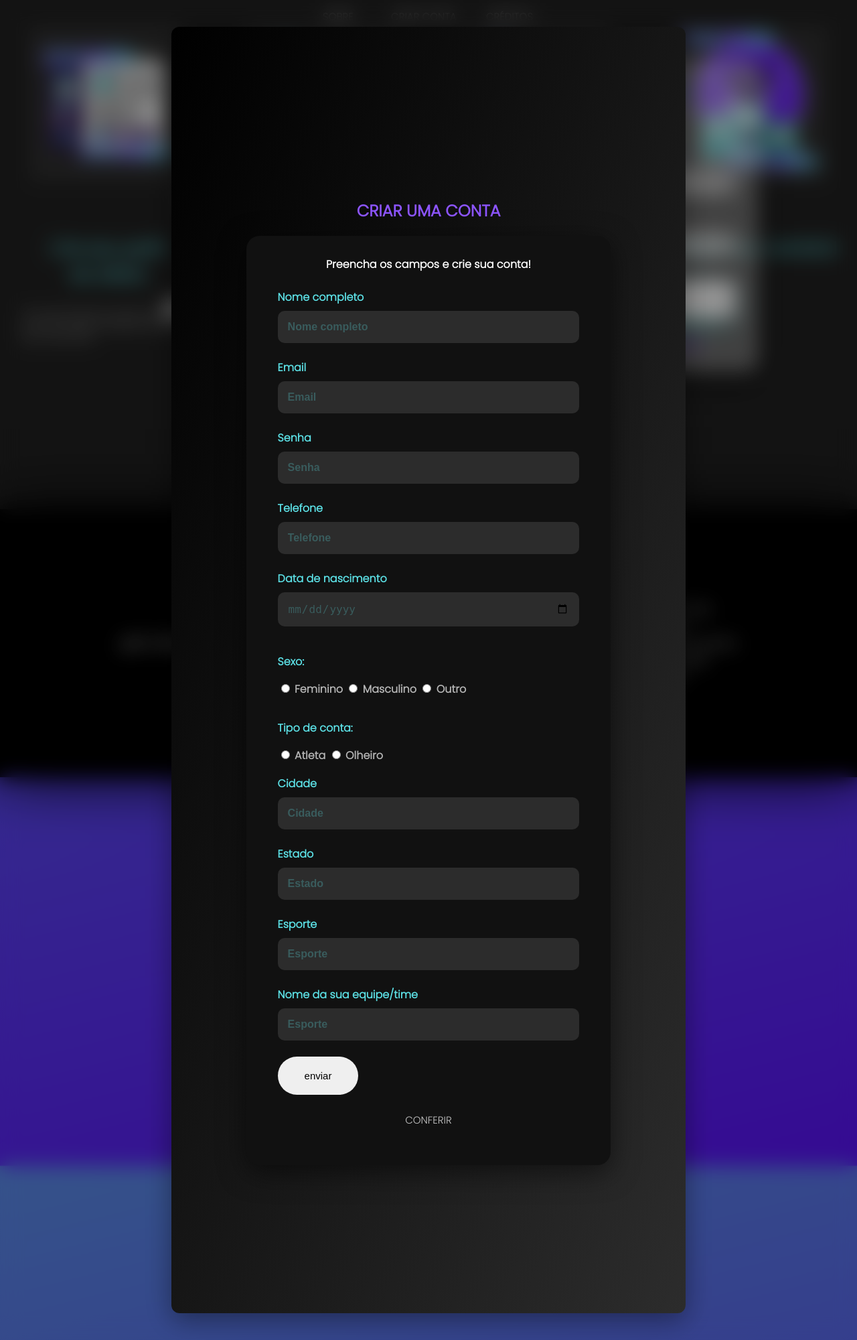
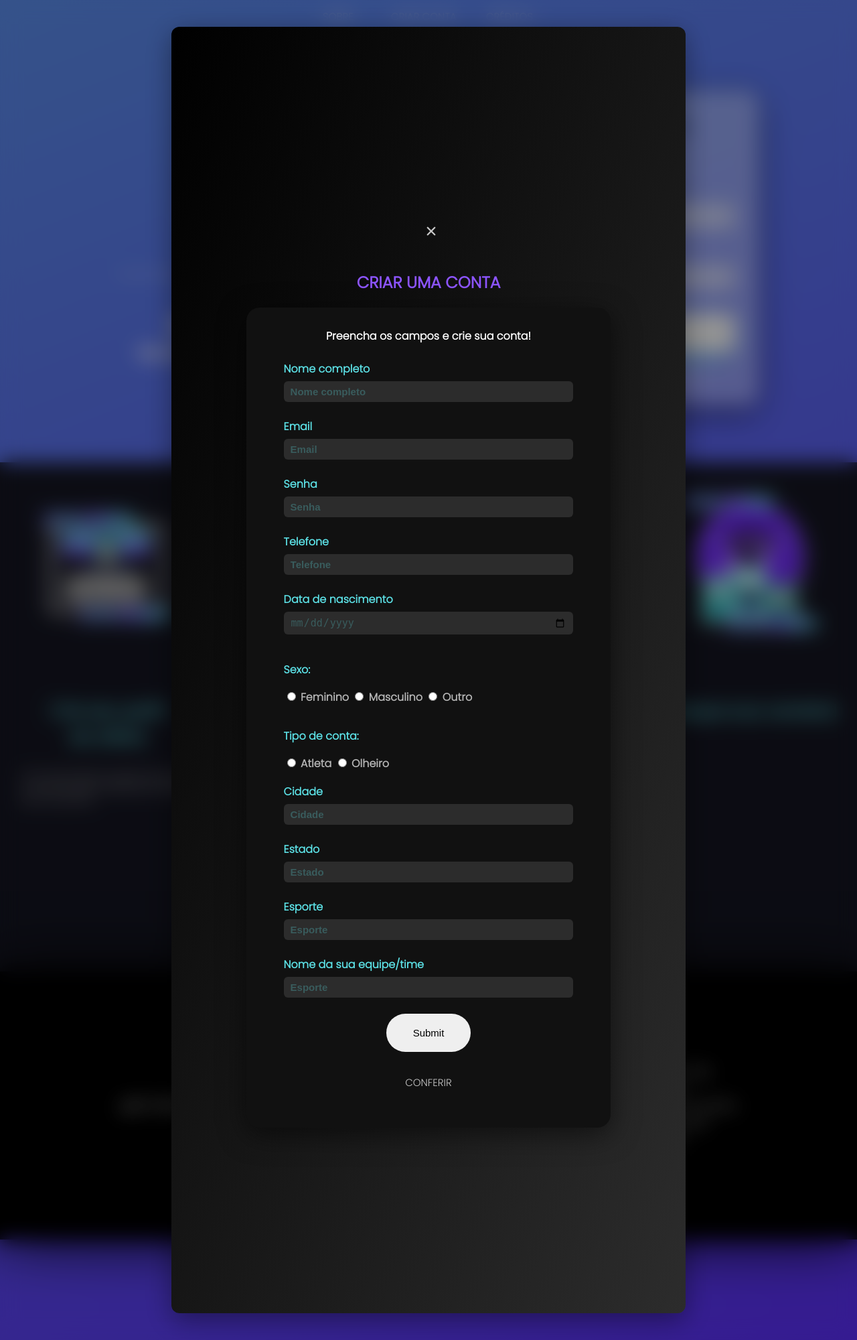
Before and after one commit to MaMachadx/SF-ATHLETIC, a PHP site: page /TelaInicio.html in a window 1280 px wide, after a click on "CRIAR CONTA". Shown: the whole page at 67% size. Run offline with PHP 8.4, Linux system fonts and the light colour scheme.

Commit message:
Add files via upload

```diff
--- a/TelaExplorar.html
+++ b/TelaExplorar.html
@@ -4,7 +4,8 @@
 <head>
   <meta charset="utf-8">
   <meta name="viewport" content="width=device-width">
-  <title>SF Athletic - Home</title>
+  <link rel="icon" type="image/x-icon" href="imagens/transparente.png">
+  <title>Pesquisar</title>
   <link href="css/EXPLORAR.css" rel="stylesheet" type="text/css" />
 </head>
 
--- a/TelaInicio.html
+++ b/TelaInicio.html
@@ -3,13 +3,11 @@
 <head>
   <meta charset="utf-8">
   <meta name="viewport" content="width=device-width">
-  <link rel="icon" type="image/x-icon" href="imagens/1.png">
+  <link rel="icon" type="image/x-icon" href="imagens/transparente.png">
   <link href="css/INI.css" rel="stylesheet" type="text/css" />
-
-
+  <script type="module" src="https://unpkg.com/ionicons@5.5.2/dist/ionicons/ionicons.esm.js"></script>
+  <script nomodule src="https://unpkg.com/ionicons@5.5.2/dist/ionicons/ionicons.js"></script>
   <title>SF Athletic - Login</title>
-
-
 </head>
 
 <body>
@@ -26,63 +24,63 @@
                 <div class="card-cad">
                     <h1>Preencha os campos e crie sua conta!</h1>
                     <div class="box">
-                        <div>
+                        <form action="">
                             <div class="inputBox">
                                 <label for="nome">Nome completo</label>
-                                <input type="text" name="nome" id="nome" class="InputUser" placeholder="Nome completo" >
+                                <input type="text" name="nome" id="nome" class="InputUser" placeholder="Nome completo" required>
                             </div>
                             <div class="inputBox">
                                 <label for="email">Email</label>
-                                <input type="text" name="email" id="email" class="InputUser" placeholder="Email" >
+                                <input type="text" name="email" id="email" class="InputUser" placeholder="Email" required>
                             </div>
                             <div class="inputBox">
                                 <label for="Senha">Senha</label>
-                                <input type="text" name="senha" id="senha" class="InputUser" placeholder="Senha">
+                                <input type="text" name="senha" id="senha" class="InputUser" placeholder="Senha"required>
                             </div>
                             <div class="inputBox">
                                 <label for="telefone">Telefone</label>
-                                <input type="text" name="telefone" id="telefone" class="InputUser" placeholder="Telefone" >
+                                <input type="text" name="telefone" id="telefone" class="InputUser" placeholder="Telefone" required>
                             </div>
                             <div class="inputBox">
                                 <label for="data_nascimento">Data de nascimento</label>
-                                <input type="date" name="data_nascimento" id="data_nascimento" class="InputUser" >
+                                <input type="date" name="data_nascimento" id="data_nascimento" class="InputUser" required>
                             </div>
 
 
                             <p>Sexo:</p>
-                            <input type="radio" id="feminino" name="genero" value="feminino" >
+                            <input type="radio" id="feminino" name="genero" value="feminino" required>
                             <label for="feminino" class="s">Feminino</label>
-                            <input type="radio" id="masculino" name="genero" value="masculino" >
+                            <input type="radio" id="masculino" name="genero" value="masculino" required>
                             <label for="masculino" class="s">Masculino</label>
-                            <input type="radio" id="outro" name="genero" value="outro" >
+                            <input type="radio" id="outro" name="genero" value="outro" required>
                             <label for="outro"  class="s">Outro</label>
 
                             <p>Tipo de conta:</p>
-                            <input type="radio" id="atleta" name="tipo" value="atleta" >
+                            <input type="radio" id="atleta" name="tipo" value="atleta" required>
                             <label for="atleta" class="s">Atleta</label>
-                            <input type="radio" id="olheiro" name="tipo" value="olheiro" >
+                            <input type="radio" id="olheiro" name="tipo" value="olheiro" required>
                             <label for="olheiro" class="s">Olheiro</label>
 
                             <div class="inputBox">
                                 <label for="cidade">Cidade</label>
-                                <input type="text" name="cidade" id="cidade" class="InputUser" placeholder="Cidade" >
+                                <input type="text" name="cidade" id="cidade" class="InputUser" placeholder="Cidade" required>
                             </div>
                             <div class="inputBox">
                                 <label for="estado">Estado</label>
-                                <input type="text" name="estado" id="estado" class="InputUser" placeholder="Estado" >
+                                <input type="text" name="estado" id="estado" class="InputUser" placeholder="Estado" required>
                             </div>
                             <div class="inputBox">
                                 <label for="esporte">Esporte</label>
-                                <input type="text" name="esporte" id="esporte" class="InputUser" placeholder="Esporte" >
+                                <input type="text" name="esporte" id="esporte" class="InputUser" placeholder="Esporte" required>
                             </div>
                             <div class="inputBox">
                                 <label for="esporte">Nome da sua equipe/time</label>
-                                <input type="text" name="t-esporte" id="t-esporte" class="InputUser" placeholder="Esporte" >
+                                <input type="text" name="esporte" id="esporte" class="InputUser" placeholder="Esporte" required>
                             </div>
 
-                            <button  id="btn-cadastrar" class="btn-cadastrar" >enviar</button>
+                            <center><input type="submit" name="submit" id="submit" class="btn-cadastrar" href="TelaHome.html"></center>
 
-                        </div>
+                        </form>
                     </div>
                     <a id="subir" href="#popup">CONFERIR</a>
                 </div>
@@ -121,7 +119,9 @@
 
         <div class="left-login">
             <img src="imagens/transparente.png " class="left-login-image">
+            <hr>
             <h1>SF ATHLETIC</h1>
+            <h2>Seu futuro no espote está aqui!</h2>
         </div>
 
         <div class="right-login">
@@ -187,7 +187,7 @@
             Rafael Ferreira
         </h2>
     </div>
-<script src="js/Telainicio.js"> </script>
+
 </body>
 
 </html>
--- a/TelaPerfil.html
+++ b/TelaPerfil.html
@@ -4,7 +4,7 @@
 <head>
   <meta charset="utf-8">
   <meta name="viewport" content="width=device-width">
-  <link rel="icon" type="image/x-icon" href="imagens/1.png">
+  <link rel="icon" type="image/x-icon" href="imagens/transparente.png">
   <title>SF Athletic - Seu perfil</title>
   <link href="css/Perfil.css" rel="stylesheet" type="text/css" />
 </head>
--- a/css/INI.css
+++ b/css/INI.css
@@ -6,6 +6,9 @@
 
 /*Prompt*/
 @import url('https://fonts.googleapis.com/css2?family=Poppins:wght@300&family=Prompt:wght@600&display=swap');
+
+/*Rubik*/
+@import url('https://fonts.googleapis.com/css2?family=Rubik:ital@1&display=swap');
 
 html{
     scroll-behavior: smooth;
@@ -84,7 +87,7 @@
 
 .left-login{
     width: 50vw;
-    height: 80vh;
+    height: 70vh;
     background-color: rgba(0, 0, 0, 0);
     display: flex;
     justify-content: center;
@@ -93,9 +96,22 @@
     text-align: center;
 }
 
+.left-login-image{
+    margin-top: -5vh;
+    width: 20vw;
+}
+
+.left-login hr{
+    width: 55%;
+    height: 1px;
+    background: #ffffff;
+    border: none;
+    box-shadow: 0px 1px 5px rgb(255, 255, 255);
+}
+
 .left-login > h1{
     font-family: 'Kanit', sans-serif;
-    font-size: 3vw;
+    font-size: 35px;
     color: white;
     margin-top: 5vh;
     transition: .6s;
@@ -103,11 +119,20 @@
 
 .left-login > h1:hover{
     letter-spacing: 5px;
+    text-shadow: 0px 3px 7px rgb(255, 255, 255);
 }
 
-.left-login-image{
-    margin-top: 1vh;
-    width: 20vw;
+.left-login > h2{
+    font-family: 'Rubik', sans-serif;
+    font-size: 20px;
+    color: white;
+    margin-top: -20px;
+    text-shadow: 0px 1px 5px rgb(255, 255, 255);
+    transition: .6s;
+}
+
+.left-login > h2:hover{
+    letter-spacing: 1px;
 }
 
 .right-login{
@@ -183,7 +208,6 @@
     text-align: center;
     font-weight: 800;
     letter-spacing: 3px;
-    /*color: rgb(38, 80, 177);*/
     background: rgb(255, 255, 255);
     cursor: pointer;
     box-shadow: 0px 10px 40px -12px #5CE1E6;
@@ -197,7 +221,12 @@
 }
 
 .cadastro{
-    color: #5500ff;
+    color: #fff;
+    text-decoration-line: none;
+}
+
+.cadastro:hover{
+    text-decoration-line: underline;
 }
 
 /*///////////////////////////////////////////////////////////////////////////////////////////////////////////*/
@@ -308,14 +337,14 @@
 
 .inputBox > input{
     width: 100%;
-    margin-bottom: 3vh;
-    margin-top: 1vh;
+    margin-bottom: 10px;
+    margin-top: 6px;
     border: none;
-    border-radius: 10px;
-    padding: 15px;
+    border-radius: 6px;
+    padding: 7px 10px;
     background: rgb(44, 44, 44);
     color: #5ce1e644;
-    font-size: 12pt;
+    font-size: 15px;
     /*box-shadow: 0px 10px 40px rgba(0, 0, 0, 0.473);*/
     outline: none;
     box-sizing: border-box;
@@ -382,7 +411,7 @@
 /*///////////////////////////////////////////////////////////////////////////////////////////////////////////////////*/
 
 .ctd{
-    background-color: #222222;
+    background-color: #151622;
     width: 100vw;
     height: 95vh;
     display: flex;
```
Also changed, not shown: TelaHome.html (+14 -6 lines), css/HOME.css (+60 -34 lines), imagens/+.png (added), imagens/7.png (added), imagens/8.png (added), imagens/s1.png, imagens/s2.png, imagens/s3.png, imagens/s4.png.
